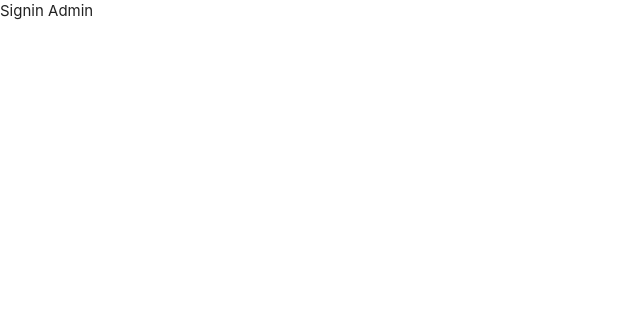
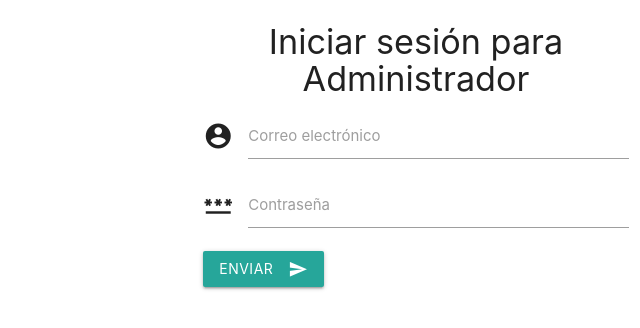
Before and after one commit to JonnathanE/microlearning-LSEC, a React (Create React App) app: page /admin/signin in a window 1280 px wide. Shown: the top 328 px of the page, without its empty margins (0-640 px from the left). Built offline with nearby package versions, Linux system fonts and the light colour scheme.

Commit message:
dising login admin

```diff
--- a/package.json
+++ b/package.json
@@ -1,8 +1,9 @@
 {
-  "name": "Microlearning LSEC",
+  "name": "Microlearning_LSEC",
   "version": "0.1.0",
   "private": true,
   "dependencies": {
+    "@hookform/resolvers": "^2.6.1",
     "@testing-library/jest-dom": "^5.14.1",
     "@testing-library/react": "^11.2.7",
     "@testing-library/user-event": "^12.8.3",
--- a/src/components/SigninAdmin.js
+++ b/src/components/SigninAdmin.js
@@ -1,10 +1,75 @@
-import React from 'react';
+import React, { useState } from 'react';
+import { useForm } from 'react-hook-form';
+import * as yup from 'yup';
+import { yupResolver } from '@hookform/resolvers/yup';
+
+import { Redirect } from 'react-router-dom';
+import { signin } from '../core/apiCore'
 
 const SigninAdmin = (req, res) => {
-    return(
+    // // state
+    const [loading, setLoading] = useState(false);
+    const [error, setError] = useState(false);
+    const [redirectToReferrer, setRedirectToReferrer] = useState(false);
+
+    // yup schema to validate inputs
+    const schema = yup.object().shape({
+        email: yup.string().email().required(),
+        password: yup.string().required(),
+    });
+
+    // initialize the React Hook Form methods
+    const { register, handleSubmit, formState: { errors } } = useForm({
+        resolver: yupResolver(schema)
+    });
+
+    // submit method
+    const clickSubmit = async data => {
+        setError(false);
+        setLoading(true);
+        signin()
+        const resData = await signin(data);
+        if (resData.error) {
+            setError(resData.error);
+            setLoading(false);
+            console.log(resData.error)
+        } else {
+            console.log(resData)
+        }
+    }
+
+    // shows the validation error of the inputs
+    const errorValidator = (messageError) => (
+        <span class="helper-text" style={{ color: '#ff0000' }}>{messageError}</span>
+    )
+
+    const signInForm = () => (
+        <form onSubmit={handleSubmit(clickSubmit)}>
+            <div className='input-field'>
+                <i className="material-icons prefix">account_circle</i>
+                <label htmlFor="input_emailAdmin">Correo electrónico</label>
+                <input type='email' id="input_emailAdmin" {...register('email')} className='validate' />
+                {errors.email && errorValidator('el correo electrónico debe ser un correo electrónico válido')}
+            </div>
+            <div className='input-field'>
+                <i className="material-icons prefix">password</i>
+                <label htmlFor="intput_passwordAdmin">Contraseña</label>
+                <input type='password' id="intput_passwordAdmin" {...register('password')} className='validate' />
+                {errors.password && errorValidator('la contraseña es un campo requerido')}
+            </div>
+            <button type='submit' className='btn waves-effect waves-light'>Enviar<i className="material-icons right">send</i></button>
+        </form>
+    )
+
+    return (
         <>
-            <div>
-                Signin Admin
+            <div className='container'>
+                <div className='row'>
+                    <div className='col s12 l6'>
+                        <h4 className="center-align">Iniciar sesión para Administrador</h4>
+                        {signInForm()}
+                    </div>
+                </div>
             </div>
         </>
     )
--- /dev/null
+++ b/src/core/apiCore.js
@@ -0,0 +1,27 @@
+import { API } from '../config';
+import axios from 'axios';
+
+export const signin = async (user) => {
+    return fetch(`${API}/auth/signin`, {
+        method: 'POST',
+        headers: {
+            Accept: 'application/json',
+            'Content-Type': 'application/json'
+        },
+        body: JSON.stringify(user)
+    })
+        .then(response => {
+            return response.json();
+        })
+        .catch(err => {
+            console.log(err);
+        })
+}
+
+// save the token and the data in the localStorage
+export const authenticate = (data, next) => {
+    if (typeof window !== 'undefined') {
+        localStorage.setItem('jwt', JSON.stringify(data));
+        next();
+    }
+}
--- /dev/null
+++ b/src/index.css
@@ -0,0 +1,13 @@
+body {
+    margin: 0;
+    font-family: -apple-system, BlinkMacSystemFont, 'Segoe UI', 'Roboto', 'Oxygen',
+      'Ubuntu', 'Cantarell', 'Fira Sans', 'Droid Sans', 'Helvetica Neue',
+      sans-serif;
+    -webkit-font-smoothing: antialiased;
+    -moz-osx-font-smoothing: grayscale;
+  }
+
+  code {
+    font-family: source-code-pro, Menlo, Monaco, Consolas, 'Courier New',
+      monospace;
+  }
--- a/src/index.js
+++ b/src/index.js
@@ -2,7 +2,9 @@ import React from 'react';
 import ReactDOM from 'react-dom';
 import App from './App';
 import reportWebVitals from './reportWebVitals';
-import Routes from './Routes';
+import Routes from './routes/Routes';
+
+import './index.css';
 
 ReactDOM.render(
   <React.StrictMode>
--- a/src/layout/Admin.js
+++ b/src/layout/DashBoard.js
@@ -1,7 +1,7 @@
 import React from 'react';
 import NavigationAdmin from './NavigationAdmin';
 
-const Admin = (req, res) => {
+const DashBoard = (req, res) => {
     return(
         <>
             <NavigationAdmin />
@@ -12,4 +12,4 @@ const Admin = (req, res) => {
     )
 }
 
-export default Admin;
+export default DashBoard;
--- a/src/Routes.js
+++ b/src/routes/Routes.js
@@ -2,13 +2,13 @@ import React from 'react';
 import { BrowserRouter, Switch, Route, Redirect } from 'react-router-dom';
 
 // view components
-import LandingPage from './layout/LandingPage';
-import Home from './layout/Home';
-import Sigin from './components/Signin';
-import Signup from './components/Signup';
-import Admin from './layout/Admin';
-import SigninAdmin from './components/SigninAdmin';
-import NotFoundPage from './layout/NotFoundPage';
+import LandingPage from '../layout/LandingPage';
+import Home from '../layout/Home';
+import Sigin from '../components/Signin';
+import Signup from '../components/Signup';
+import DashBoard from '../layout/DashBoard';
+import SigninAdmin from '../components/SigninAdmin';
+import NotFoundPage from '../layout/NotFoundPage';
 
 const Routes = () => {
     return (
@@ -18,7 +18,7 @@ const Routes = () => {
                 <Route path='/home' exact component={Home} />
                 <Route path='/signin' exact component={Sigin} />
                 <Route path='/signup' exact component={Signup} />
-                <Route path='/admin/panel' exact component={Admin} />
+                <Route path='/admin/dashboard' exact component={DashBoard} />
                 <Route path='/admin/signin' exact component={SigninAdmin} />
                 <Route path='/404'  component={NotFoundPage} />
                 <Route path='*'>
```
Also changed, not shown: 1 other file (tests, documents, lock files or other folders).
